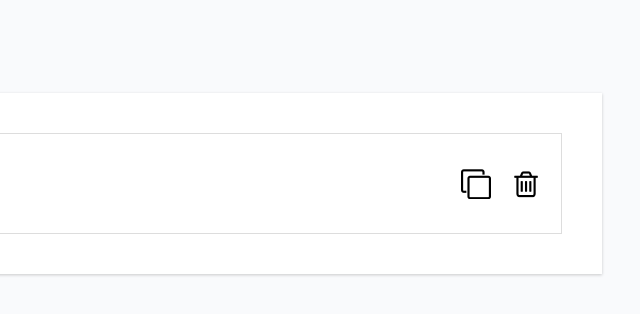
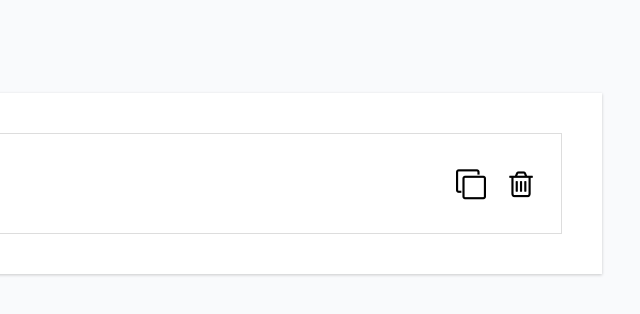
Before and after one commit to wojtek0126/zadania-dom, a plain HTML site: page 6-zadanie-z-lista/index.html in a window 1280 px wide. Shown: the full height of the page, 640-1280 px from the left. Drawn offline with Linux system fonts and the light colour scheme.

Commit message:
poprawka w stylowaniu zadania 6,9 + poprawienie readme dla zadania 9

```diff
--- a/6-zadanie-z-lista/css/style.css
+++ b/6-zadanie-z-lista/css/style.css
@@ -28,11 +28,11 @@ body {
 .delete {
     position: absolute;
     right: 20px;
-    top:35px;
+    top:30px;
     text-indent:-9999px;
     overflow: hidden;
-    width:30px;
-    height:30px;
+    width:40px;
+    height:40px;
     background: none;
     border:0;
 }
--- a/9-menu-glowne/css/style.css
+++ b/9-menu-glowne/css/style.css
@@ -1,6 +1,7 @@
 body {
     height: 100vh;
     margin: 0;
+    overflow: hidden;
 }
 .menu {
     height:  100%;
```
Also changed, not shown: 1 other file.
